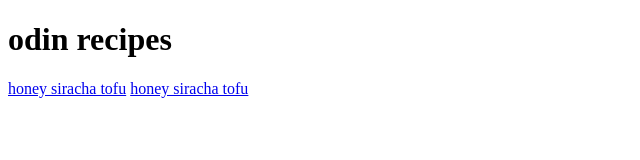
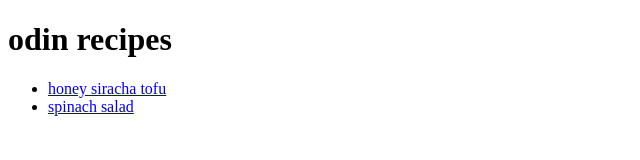
Before and after one commit to lilie0/odin-recipes, a plain HTML site: page index.html in a window 1280 px wide. Shown: the whole page, without its empty margins (0-640 px from the left). Drawn offline with Linux system fonts and the light colour scheme.

Commit message:
fixed inex page, fixed image on spinach page

```diff
--- a/index.html
+++ b/index.html
@@ -6,7 +6,9 @@
     </header>
     <body>
         <h1>odin recipes</h1>
-        <a href="recipes/tofu.html"> honey siracha tofu</a>
-        <a href="recipes/spinach.html"> honey siracha tofu</a>
+        <ul>
+            <li><a href="recipes/tofu.html"> honey siracha tofu</a></li>
+            <li><a href="recipes/spinach.html"> spinach salad</a></li>
+        </ul>
     </body>
 </html>
```
Also changed, not shown: recipes/spinach.html (+1 -1 lines).
